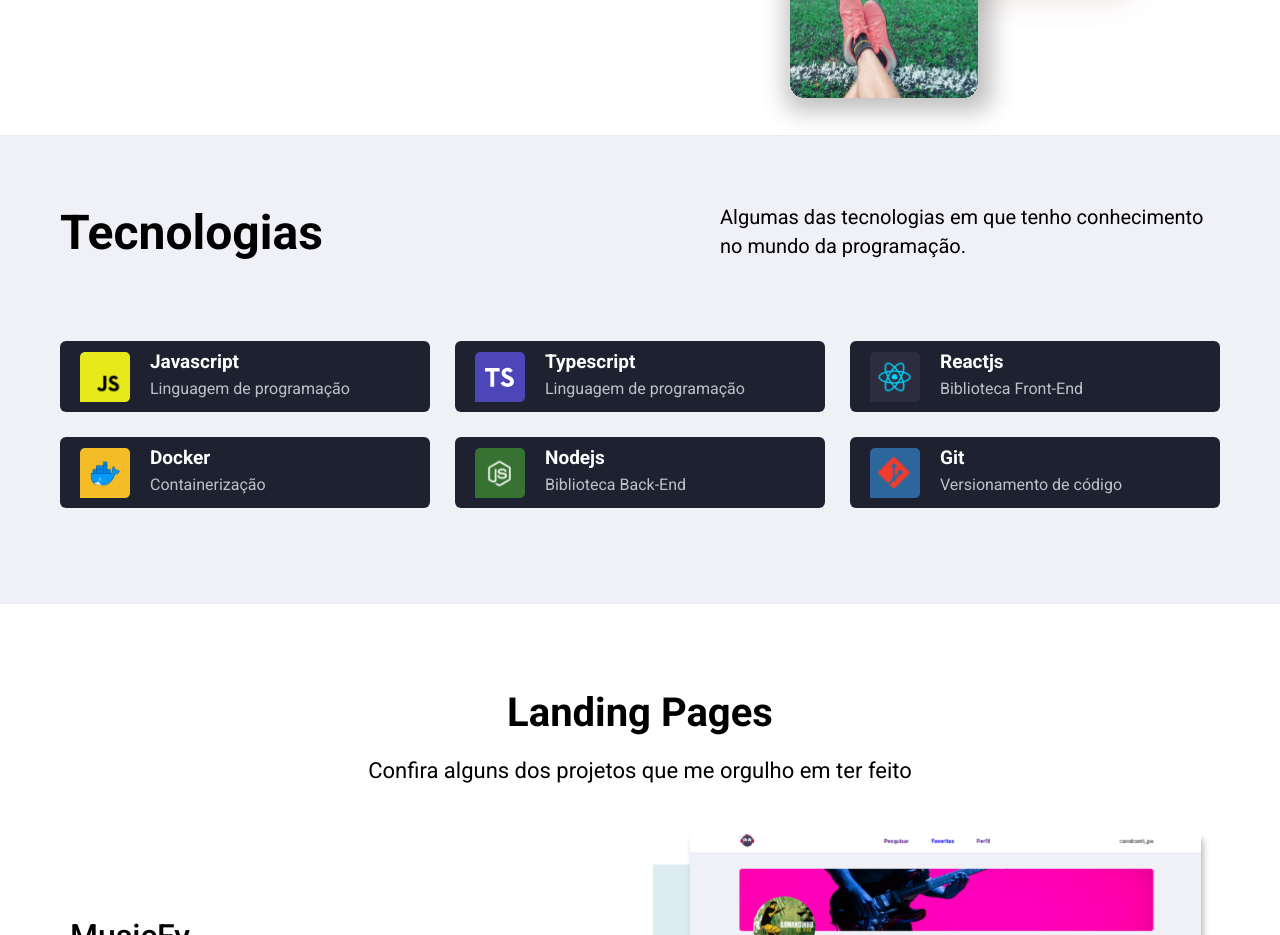
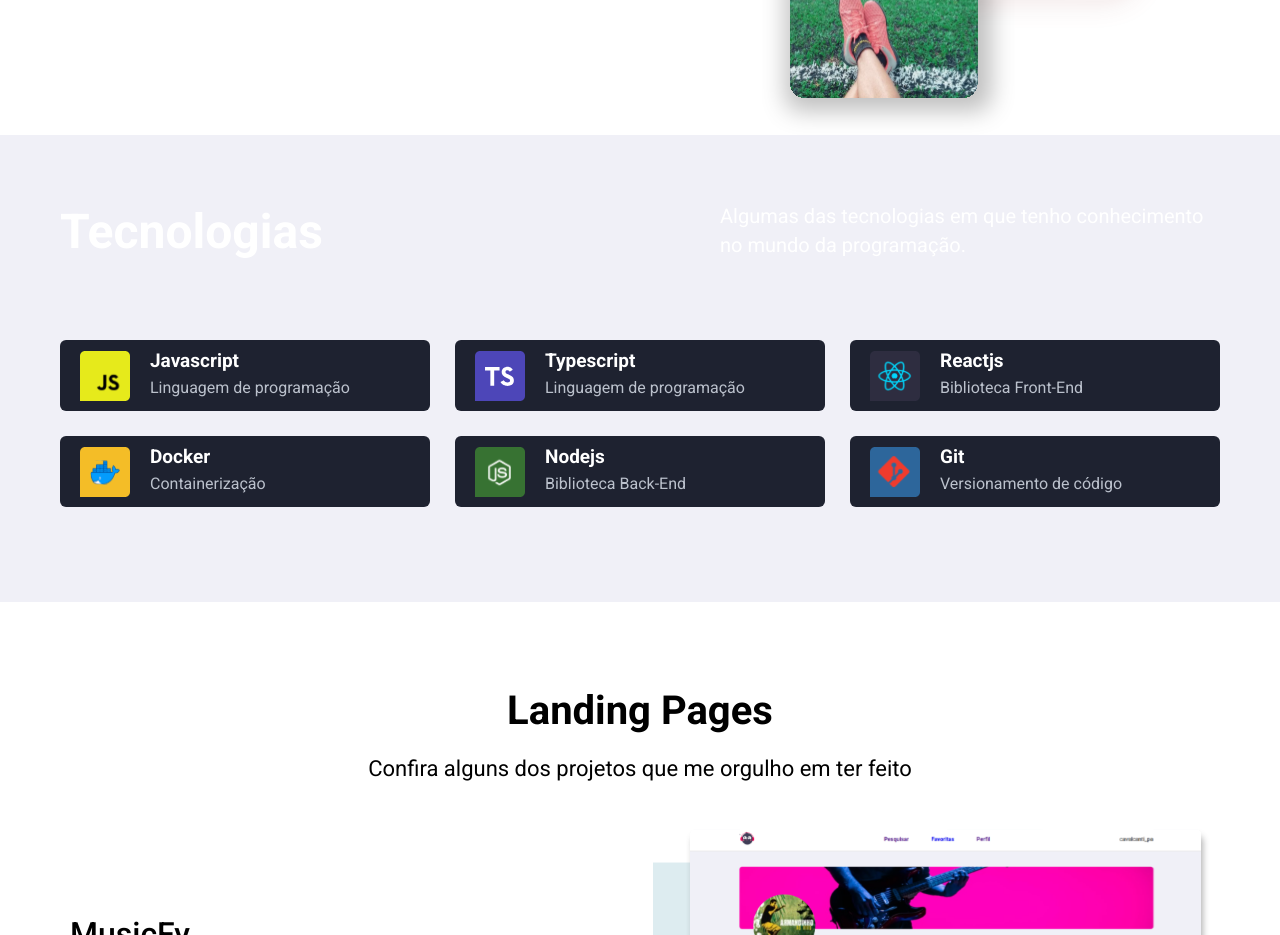
Before and after one commit to diegotimao/portifolio, a React (Create React App) app: page / in a window 1280 px wide. Shown: the part 1780-2715 px from the top of the page. Built offline with nearby package versions, Linux system fonts and the light colour scheme.

Commit message:
feat: Adicionando css theme darkmode techs

```diff
--- a/src/components/Tecks/teck.css
+++ b/src/components/Tecks/teck.css
@@ -1,15 +1,18 @@
-.teck-container-dark-theme {
-  background: black;
-  transition: 1s;
-  color: white;
-}
 
-.teck-container {
+.teck-container-lithe-theme {
   border-bottom: 1px solid rgb(239, 232, 232);
   border-top: 1px solid rgb(239, 232, 232);
   color: black;
   transition: 2s;
   width: 100%;
+}
+
+.teck-container-dark-theme {
+  background: black;
+  border-top: 1px solid rgb(68, 68, 68);
+  border-bottom: 1px solid rgb(68, 68, 68);
+  transition: 1s;
+  color: white;
 }
 
 .teck-content {
```
